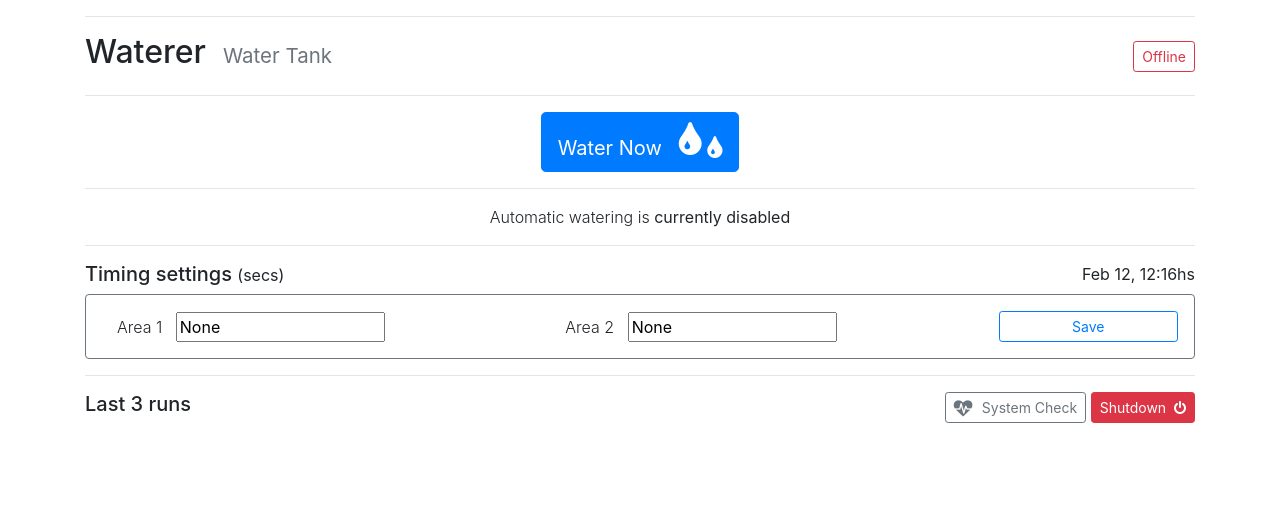
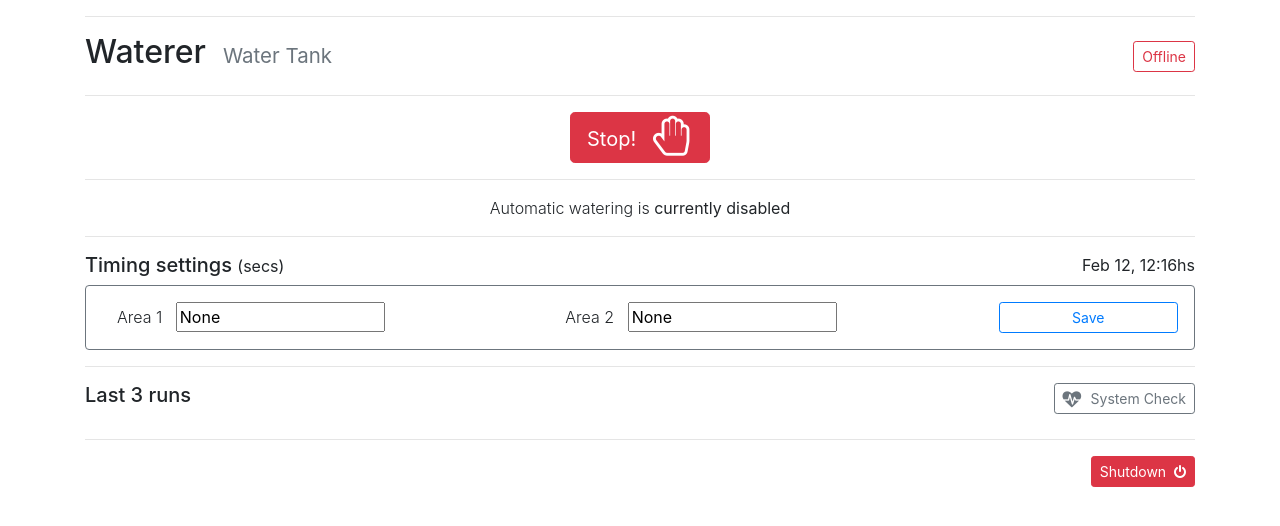
Before and after one commit to fdibartolo/waterer-pi, a Flask app: page / in a window 1280 px wide. Shown: the top 526 px of the page. Run offline with Flask 3, Linux system fonts and the light colour scheme; parts of the project's set-up code (start-up, migrations or seed data) failed here and were passed over.

Commit message:
reorder shutdown button and command

```diff
--- a/src/templates/home.html
+++ b/src/templates/home.html
@@ -98,9 +98,6 @@
         <a href="/healthcheck" class="btn btn-outline-secondary btn-sm">
           <i class="fa fa-heartbeat fa-lg">&nbsp;&nbsp;</i>System Check
         </a>
-        <a href="/poweroff" class="btn btn-danger btn-sm">
-          Shutdown &nbsp;<i class="fa fa-power-off" aria-hidden="true"></i>
-        </a>
       </div>
     </div>
     <ul class="small list-group">
@@ -108,6 +105,14 @@
       <li class="list-group-item list-group-item-light">{{ line }}</li>
       {% endfor %}
     </ul>
+    <hr>
+    <div class="row">
+      <div class="col-12 text-right">
+        <a href="/poweroff" class="btn btn-danger btn-sm">
+          Shutdown &nbsp;<i class="fa fa-power-off" aria-hidden="true"></i>
+        </a>
+      </div>
+    </div>
   </div>
 
   <!-- Modal dialog to update schedule-->
--- a/src/waterer.py
+++ b/src/waterer.py
@@ -50,7 +50,7 @@ class Waterer:
     exit_code = system("sudo systemctl stop waterer.service")
     if exit_code == 0:
       print("WATERER::powering off...")
-      system("sudo poweroff")
+      system("sudo /sbin/shutdown -h now")
 
   def is_button_pressed(self):
     return (GPIO.input(Waterer.BUTTON) == 0)
```
